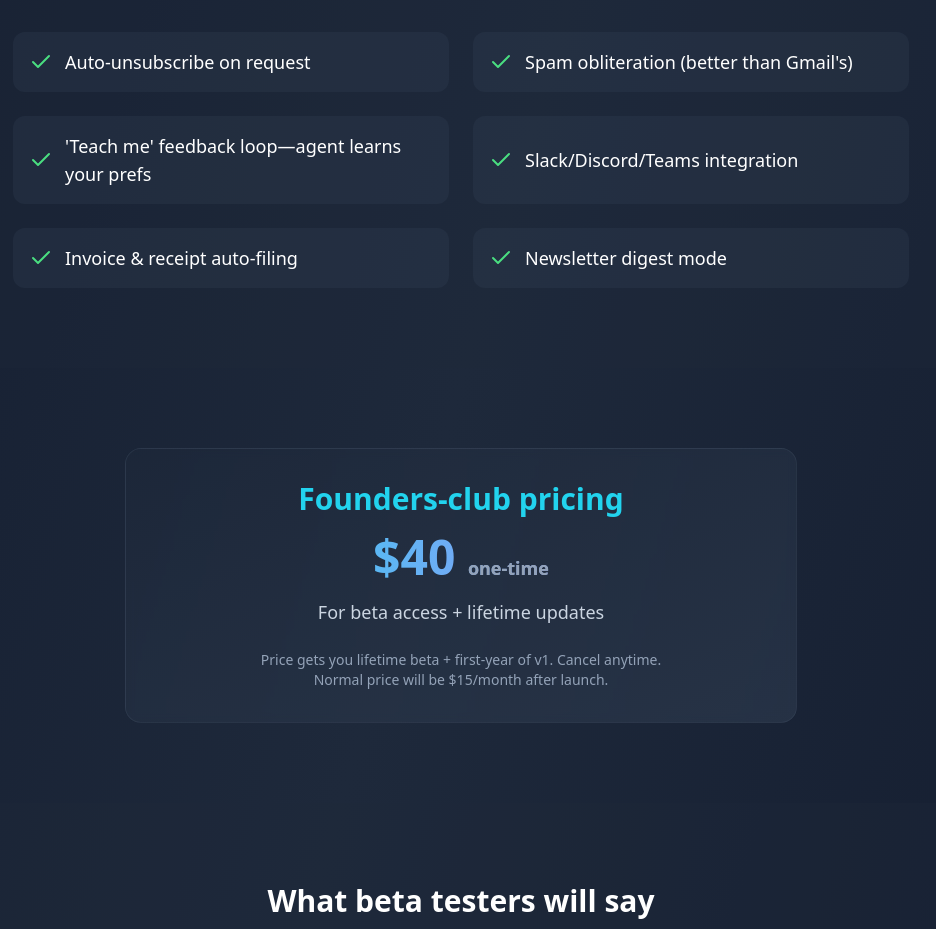
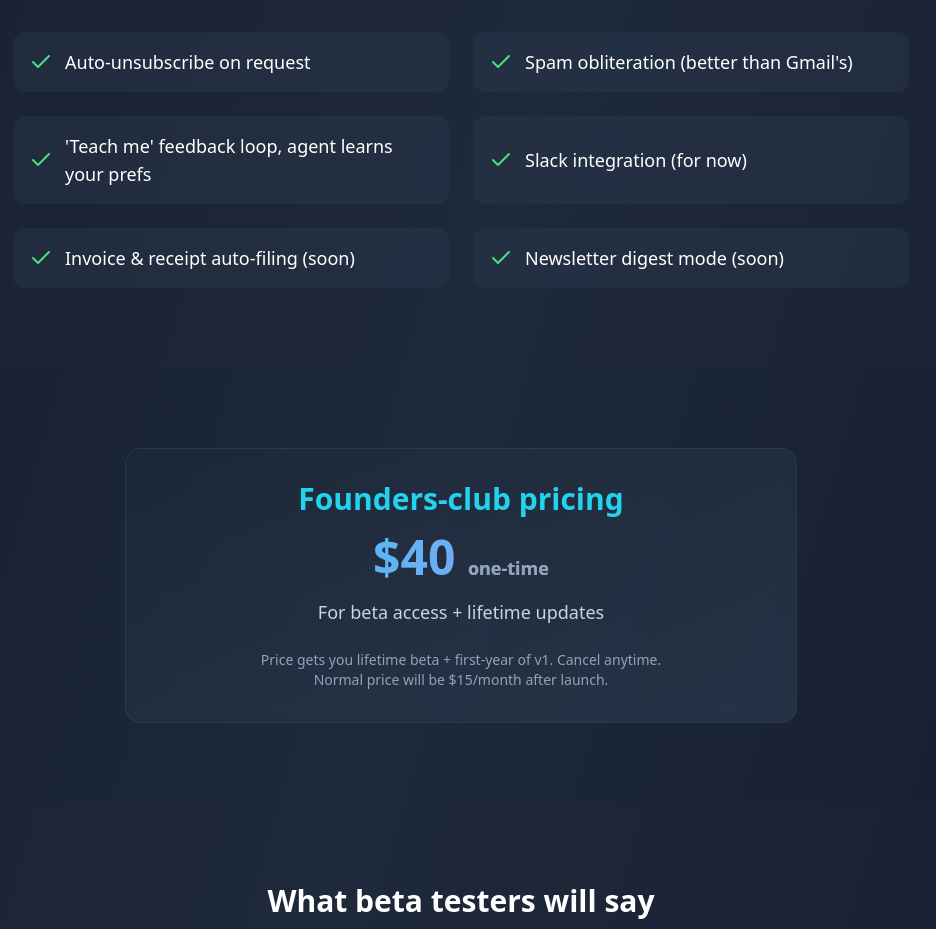
Before and after one commit to thomasgoubin/inbox-breakup-beta-page, a React (Vite) app: page / in a window 1280 px wide. Shown: the part 1880-2809 px from the top of the page, without its empty margins (179-1115 px from the left). Built offline with nearby package versions, Linux system fonts and the light colour scheme.

Commit message:
Code edited in Lovable Code Editor
Edited UI in Lovable

```diff
--- a/src/pages/Index.tsx
+++ b/src/pages/Index.tsx
@@ -141,10 +141,10 @@ const Index = () => {
             {[
               "Auto-unsubscribe on request",
               "Spam obliteration (better than Gmail's)",
-              "'Teach me' feedback loop—agent learns your prefs",
-              "Slack/Discord/Teams integration",
-              "Invoice & receipt auto-filing",
-              "Newsletter digest mode"
+              "'Teach me' feedback loop, agent learns your prefs",
+              "Slack integration (for now)",
+              "Invoice & receipt auto-filing (soon)",
+              "Newsletter digest mode (soon)"
             ].map((feature, index) => (
               <div key={index} className="flex items-center space-x-3 p-4 rounded-xl bg-slate-700/30 hover:bg-slate-700/50 transition-colors">
                 <Check className="w-6 h-6 text-green-400 flex-shrink-0" />
```
